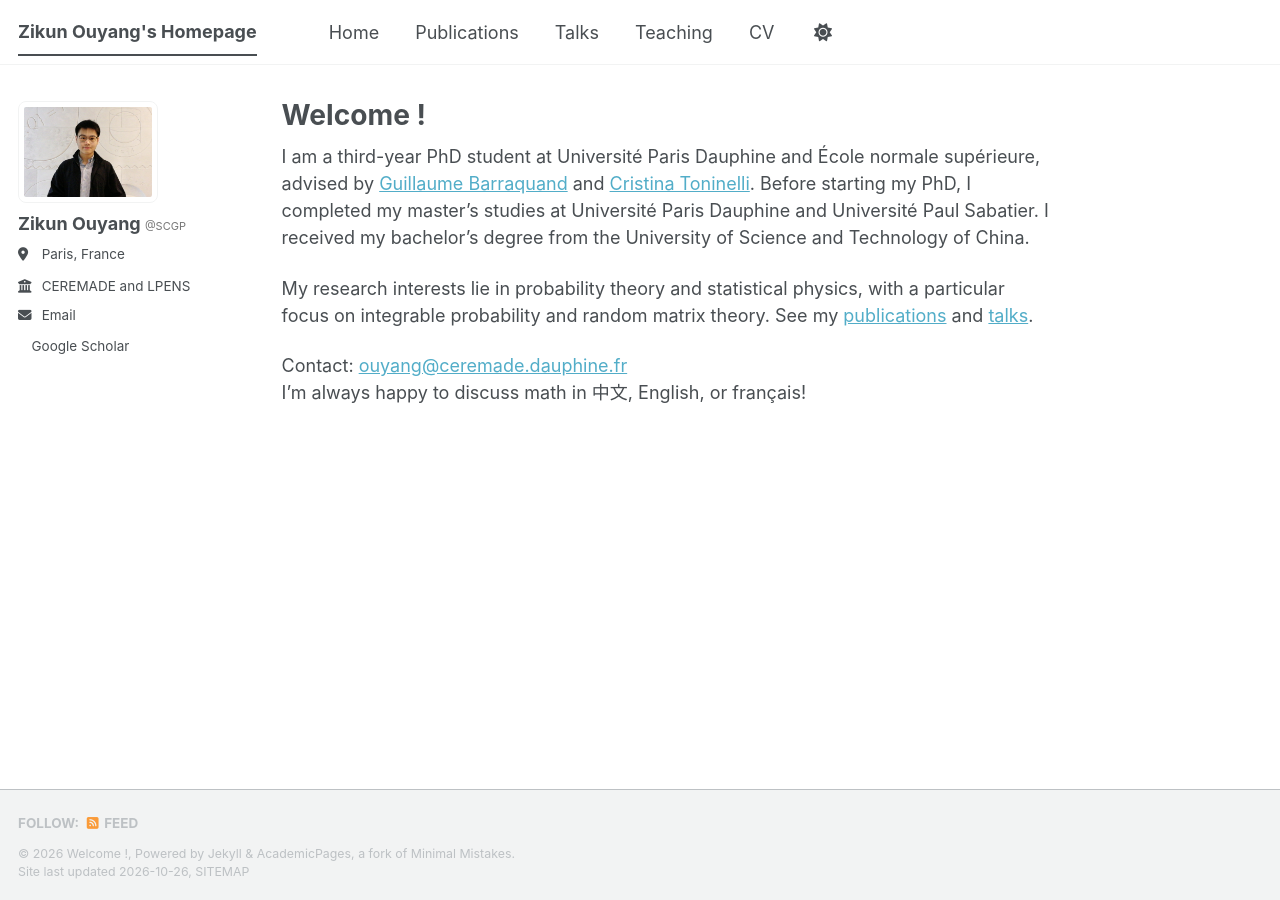
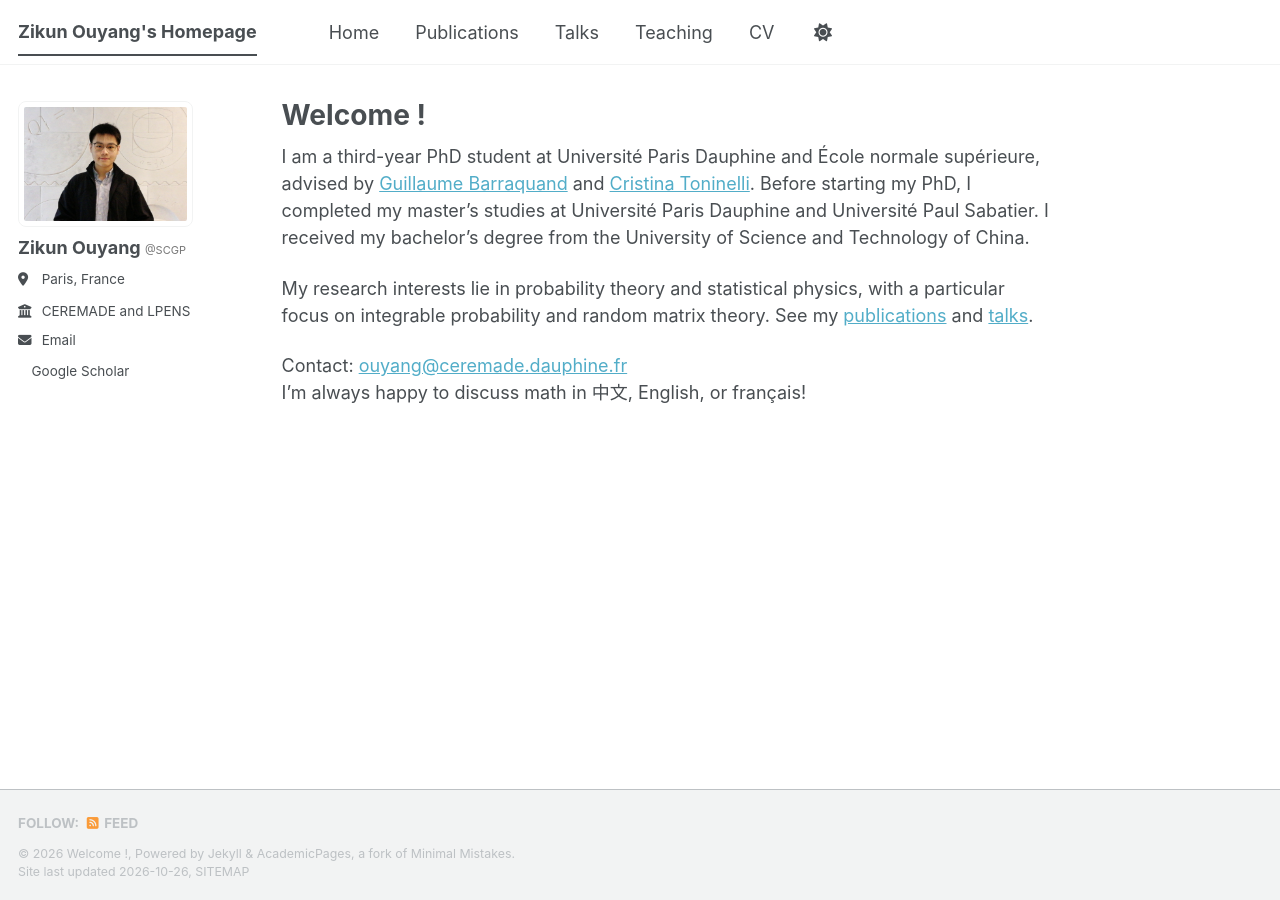
Before and after one commit to ZikunOuyang/zikunouyang.github.io, a Jekyll site: the page built from _pages/about.md, in a window 1280 px wide. Built offline with Jekyll 4.4.1, drawn with Linux system fonts in a browser that asks for light colours; a style sheet for code colours, icons or effects is not loaded.

Commit message:
Update author-profile.html

```diff
--- a/_includes/author-profile.html
+++ b/_includes/author-profile.html
@@ -15,7 +15,7 @@
   class="author__avatar"
   alt="{{ author.name }}"
   fetchpriority="high"
-  style="width: 140px; height: auto; border-radius: 8px;"
+  style="width: 175px; height: auto; border-radius: 8px;"
 />
     {% endif %}
   </div>
```
